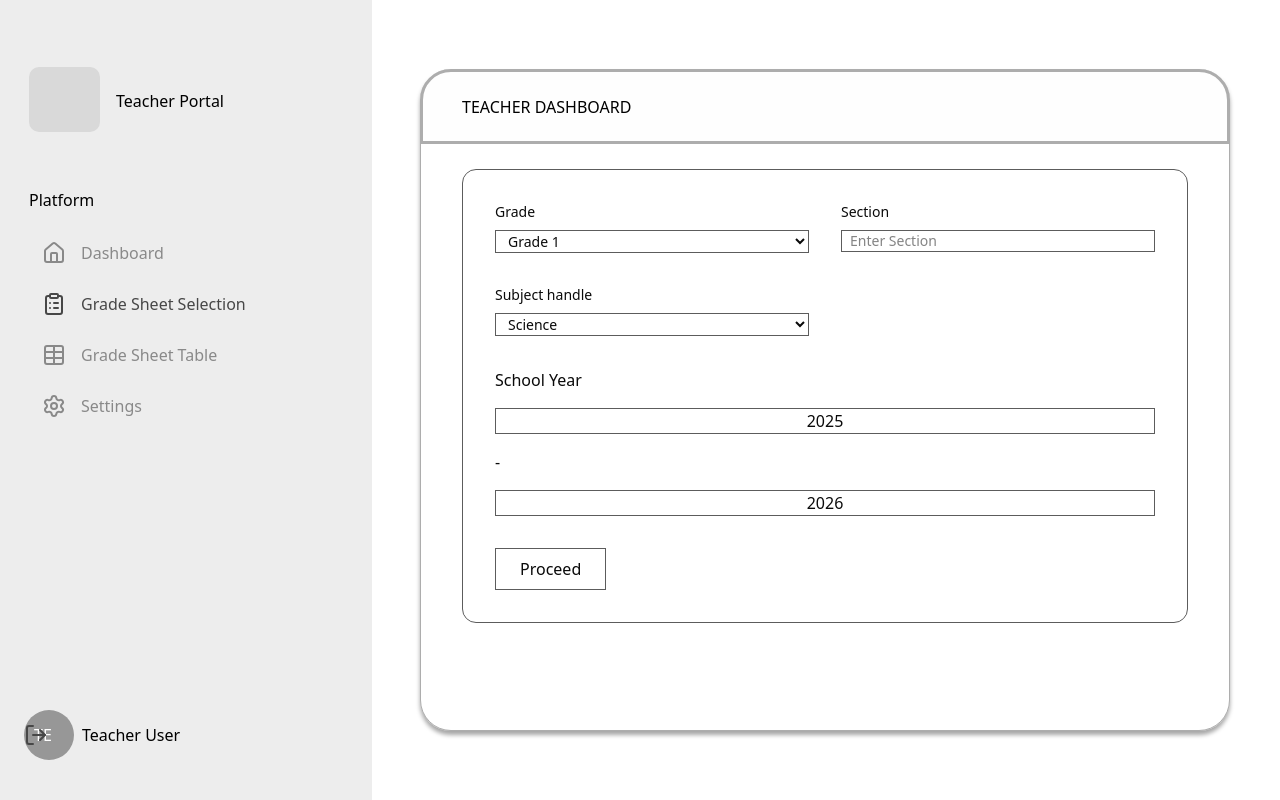
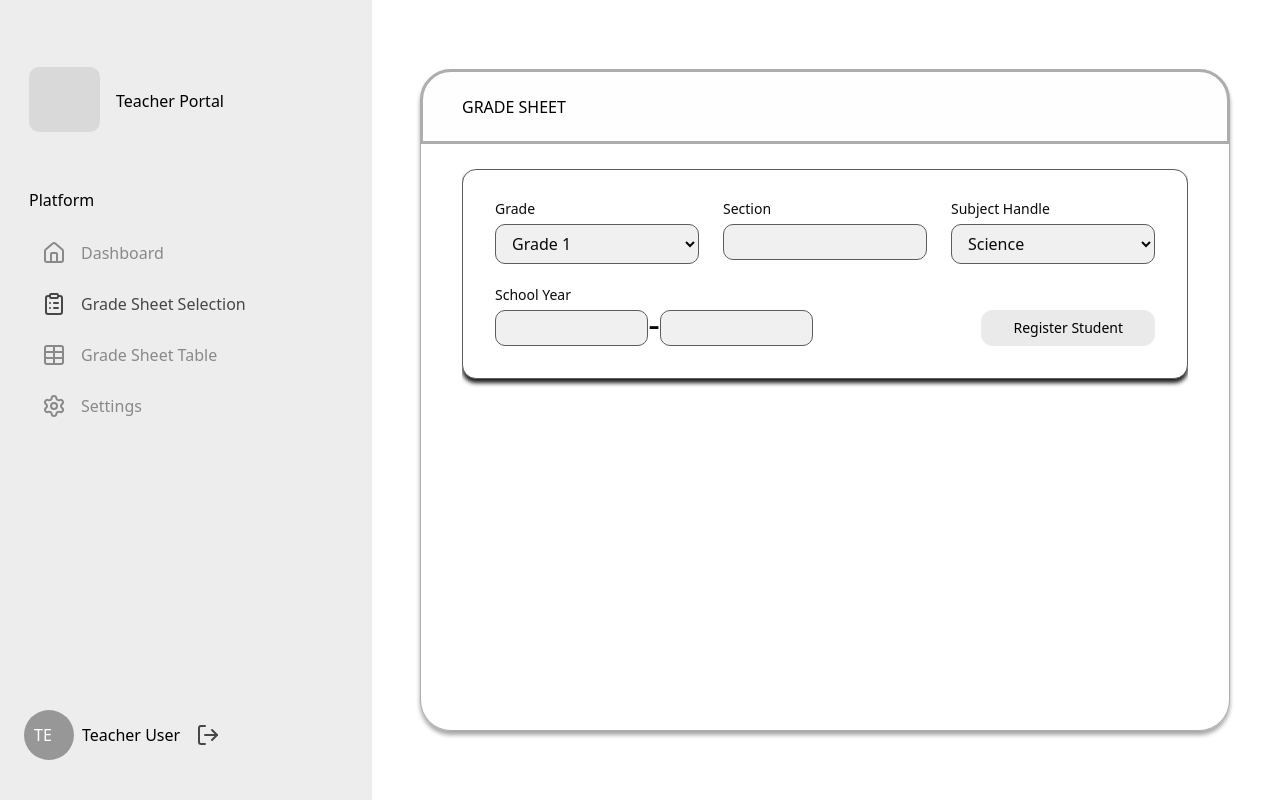
Before and after one commit to SimC0de/automate-prototype-f, a React (Vite) app: page / in a window 1280 px wide. Both pictures are taken after a click on the element "Grade Sheet Selection". Built offline with nearby package versions, Linux system fonts and the light colour scheme.

Commit message:
Fixed the designs

```diff
--- a/src/App.jsx
+++ b/src/App.jsx
@@ -23,6 +23,7 @@ import { TeacherSidebar } from "./components/Teacher/TeacherSidebar";
 import TeacherDashboard from "./components/Teacher/TeacherDashboard";
 import GradeSheetSelection from "./components/Teacher/GradeSheetSelection";
 import GradeSheetTable from "./components/Teacher/GradeSheetTable";
+import { GradeSheetSelection2 } from "./components/Teacher/GradeSheetSelection2";
 
 export default function App() {
   const [isLoggedIn, setIsLoggedIn] = useState(false);
@@ -86,7 +87,7 @@ export default function App() {
       case "teacher-dashboard":
         return <TeacherDashboard />;
         case "gradesheet-selection":
-        return <GradeSheetSelection />;
+        return <GradeSheetSelection2 />;
         case "gradesheet-table":
         return <GradeSheetTable />;
       default:
--- a/src/components/Student/StudentDashboard.jsx
+++ b/src/components/Student/StudentDashboard.jsx
@@ -38,7 +38,6 @@ export default function StudentDashboard() {
           </p>
         </div>
 
-        {/* Mobile numbers card */}
         <div className="mx-auto max-w-3xl border border-[#5c5c5c] rounded-[14px] overflow-hidden shadow-[0px_4px_4px_#1e1e1e]">
           <div className="grid grid-cols-2 bg-[#e9e9e9] border-b border-[#5c5c5c] text-center">
             <div className="py-3">Student’s Mobile Number</div>
--- /dev/null
+++ b/src/components/Teacher/GradeSheetSelection2.jsx
@@ -0,0 +1,150 @@
+import { useState } from "react";
+import { Button } from "../ui/button";
+import { Input } from "../ui/input";
+import { Label } from "../ui/label";
+import { toast } from "sonner";
+
+export function GradeSheetSelection2() {
+  const [formData, setFormData] = useState({
+    firstName: "",
+    middleName: "",
+    lastName: "",
+    birthDate: "",
+    gender: "",
+    address: "",
+    guardianName: "",
+    guardianContact: "",
+    email: "",
+    gradeLevel: "",
+  });
+
+  const handleSubmit = (e) => {
+    e.preventDefault();
+    toast.success("Student registered successfully!");
+    setFormData({
+      firstName: "",
+      middleName: "",
+      lastName: "",
+      birthDate: "",
+      gender: "",
+      address: "",
+      guardianName: "",
+      guardianContact: "",
+      email: "",
+      gradeLevel: "",
+    });
+  };
+
+  return (
+    <div className="absolute backdrop-blur-[17.5px] backdrop-filter bg-[rgba(255,255,255,0.41)] h-[calc(100%-138px)] left-[420px] rounded-[31px] top-[69px] w-[calc(100%-470px)]">
+      <div
+        aria-hidden="true"
+        className="absolute border border-[rgba(0,0,0,0.32)] border-solid inset-0 pointer-events-none rounded-[31px] shadow-[0px_4px_4px_0px_rgba(0,0,0,0.35)]"
+      />
+
+      <div className="absolute bg-[#fefefe] h-[75px] left-0 rounded-t-[31px] top-0 right-0">
+        <div
+          aria-hidden="true"
+          className="absolute border-[#adadad] border-[3px] border-solid inset-0 pointer-events-none rounded-t-[31px]"
+        />
+        <p className="absolute left-[42px] text-black text-nowrap top-[26px] whitespace-pre">
+          GRADE SHEET
+        </p>
+      </div>
+
+      <div className="absolute left-[42px] right-[42px] top-[100px] bottom-[42px] overflow-auto">
+        <form onSubmit={handleSubmit} className="space-y-6 max-w-4xl">
+          <div className="bg-white rounded-[14px] p-8 border border-[#5c5c5c] shadow-[0px_4px_4px_0px_#1e1e1e]">
+            <div className="grid grid-cols-3 gap-6">
+              <div>
+                <Label htmlFor="grade">Grade</Label>
+                <select
+                  id="grade"
+                  value={formData.gender}
+                  onChange={(e) =>
+                    setFormData({ ...formData, gender: e.target.value })
+                  }
+                  required
+                  className="mt-2 w-full h-10 px-3 bg-[#f0f0f0] border border-[#5c5c5c] rounded-[10px]"
+                >
+                  <option value="Grade 1">Grade 1</option>
+                  <option value="Grade 2">Grade 2</option>
+                  <option value="Grade 3">Grade 3</option>
+                  <option value="Grade 4">Grade 4</option>
+                  <option value="Grade 5">Grade 5</option>
+                  <option value="Grade 6">Grade 6</option>
+                  <option value="Grade 7">Grade 7</option>
+                  <option value="Grade 8">Grade 8</option>
+                  <option value="Grade 9">Grade 9</option>
+                  <option value="Grade 10">Grade 10</option>
+                </select>
+              </div>
+
+              <div>
+                <Label htmlFor="section">Section</Label>
+                <Input
+                  id="section"
+                  value={formData.middleName}
+                  onChange={(e) =>
+                    setFormData({ ...formData, middleName: e.target.value })
+                  }
+                  className="mt-2 bg-[#f0f0f0] border-[#5c5c5c] rounded-[10px]"
+                />
+              </div>
+
+              <div>
+                <Label htmlFor="subject_handle">Subject Handle</Label>
+                <select
+                  id="subject_handle"
+                  value={formData.gender}
+                  onChange={(e) =>
+                    setFormData({ ...formData, gender: e.target.value })
+                  }
+                  required
+                  className="mt-2 w-full h-10 px-3 bg-[#f0f0f0] border border-[#5c5c5c] rounded-[10px]"
+                >
+                  <option value="Science">Science</option>
+                  <option value="Math">Math</option>
+                  <option value="Filipino">Filipino</option>
+                </select>
+              </div>
+            </div>
+
+            <div className="grid grid-cols-2 gap-6 mt-6">
+              <div>
+                <Label htmlFor="birthDate">School Year</Label>
+                <div className="flex items-center text-2xl">
+                  <Input
+                    id="section"
+                    value={formData.middleName}
+                    onChange={(e) =>
+                      setFormData({ ...formData, middleName: e.target.value })
+                    }
+                    className="mt-2 bg-[#f0f0f0] border-[#5c5c5c] rounded-[10px]"
+                  />
+                  <p className="text-4xl">-</p>
+                  <Input
+                    id="section"
+                    value={formData.middleName}
+                    onChange={(e) =>
+                      setFormData({ ...formData, middleName: e.target.value })
+                    }
+                    className="mt-2 bg-[#f0f0f0] border-[#5c5c5c] rounded-[10px]"
+                  />
+                </div>
+              </div>
+              <div className="flex justify-end items-end">
+                <Button
+                  type="submit"
+                  className="bg-[#ebeaea] text-black border-[#5c5c5c] rounded-[12px] px-8 hover:bg-[#d9d9d9]"
+                >
+                  Register Student
+                </Button>
+              </div>
+            </div>
+          </div>
+        </form>
+      </div>
+    </div>
+  );
+}
--- a/src/components/Teacher/GradeSheetTable.jsx
+++ b/src/components/Teacher/GradeSheetTable.jsx
@@ -9,11 +9,13 @@ export default function GradeSheetTable() {
 
   return (
     <div className="absolute backdrop-blur-[17.5px] backdrop-filter bg-[rgba(255,255,255,0.41)] h-[calc(100%-138px)] left-[420px] rounded-[31px] top-[69px] w-[calc(100%-470px)]">
+      {/* Outer border */}
       <div
         aria-hidden
         className="absolute border border-[rgba(0,0,0,0.32)] inset-0 pointer-events-none rounded-[31px] shadow-[0px_4px_4px_rgba(0,0,0,0.35)]"
       />
 
+      {/* Header bar */}
       <div className="absolute bg-[#fefefe] h-[75px] rounded-t-[31px] inset-x-0 top-0">
         <div
           aria-hidden
@@ -22,7 +24,9 @@ export default function GradeSheetTable() {
         <p className="absolute left-[42px] top-[26px] font-medium">Grade Sheet</p>
       </div>
 
+      {/* Main content area */}
       <div className="absolute top-[110px] left-[42px] right-[42px] bottom-[42px] overflow-auto">
+        {/* Header info */}
         <div className="flex justify-between items-start mb-4">
           <div className="text-sm leading-relaxed">
             <p>
@@ -54,8 +58,10 @@ export default function GradeSheetTable() {
           </div>
         </div>
 
-        {/* Table */}
-        <div className="border border-[#5c5c5c] rounded-[14px] overflow-hidden bg-white shadow-[0px_4px_4px_#1e1e1e]">
+        {/* Scrollable table wrapper */}
+        <div className="overflow-x-auto">
+          <div className="min-w-[1200px] border border-[#5c5c5c] rounded-[14px] overflow-hidden bg-white shadow-[0px_4px_4px_#1e1e1e]">
+            {/* Table Header */}
             <div className="grid grid-cols-[60px_130px_1fr_130px_repeat(4,90px)_110px_110px_120px] bg-[#d9d9d9] h-[50px] items-center text-center text-sm font-medium border-b border-[#5c5c5c]">
               <div>Count</div>
               <div>ID Number</div>
@@ -70,6 +76,7 @@ export default function GradeSheetTable() {
               <div>Action</div>
             </div>
 
+            {/* Table Rows */}
             {rows.map((_, i) => (
               <div
                 key={i}
@@ -98,5 +105,6 @@ export default function GradeSheetTable() {
           </div>
         </div>
       </div>
+    </div>
   );
 }
--- a/src/components/Teacher/TeacherDashboard.jsx
+++ b/src/components/Teacher/TeacherDashboard.jsx
@@ -21,7 +21,7 @@ export default function TeacherDashboard() {
           Welcome <span className="font-bold">ABELLO SIMONE ROY</span> to your personal page!
         </p>
 
-        <div className="border border-[#5c5c5c] rounded-[14px] overflow-hidden w-[650px]">
+        <div className="mx-auto border border-[#5c5c5c] rounded-[14px] overflow-hidden w-[650px]">
           <div className="bg-[#e9e9e9] text-center font-medium py-3 border-b border-[#5c5c5c]">
             Teacher’s Mobile Number
           </div>
@@ -34,7 +34,7 @@ export default function TeacherDashboard() {
           </div>
         </div>
 
-        <p className="mt-6 text-sm text-center text-[#5c5c5c] max-w-[600px]">
+        <p className="mx-auto mt-6 text-sm text-center text-[#5c5c5c] max-w-[600px]">
           Please note that every activity is monitored closely. For any problem in the system, contact
           System Administrator for details.
         </p>
--- a/src/index.css
+++ b/src/index.css
@@ -1,4 +1,6 @@
 /*! tailwindcss v4.1.3 | MIT License | https://tailwindcss.com */
+@import 'tailwindcss';
+
 @layer properties {
   @supports (((-webkit-hyphens: none)) and (not (margin-trim: inline))) or ((-moz-orient: inline) and (not (color: rgb(from red r g b)))) {
     *, :before, :after, ::backdrop {
--- a/src/styles/globals.css
+++ b/src/styles/globals.css
@@ -1,4 +1,5 @@
 @custom-variant dark (&:is(.dark *));
+@import 'tailwindcss';
 
 :root {
   --font-size: 16px;
```
Also changed, not shown: src/components/Student/ReportCard.jsx (+29 -25 lines). Lines whose indentation alone changed are shown as unchanged.
